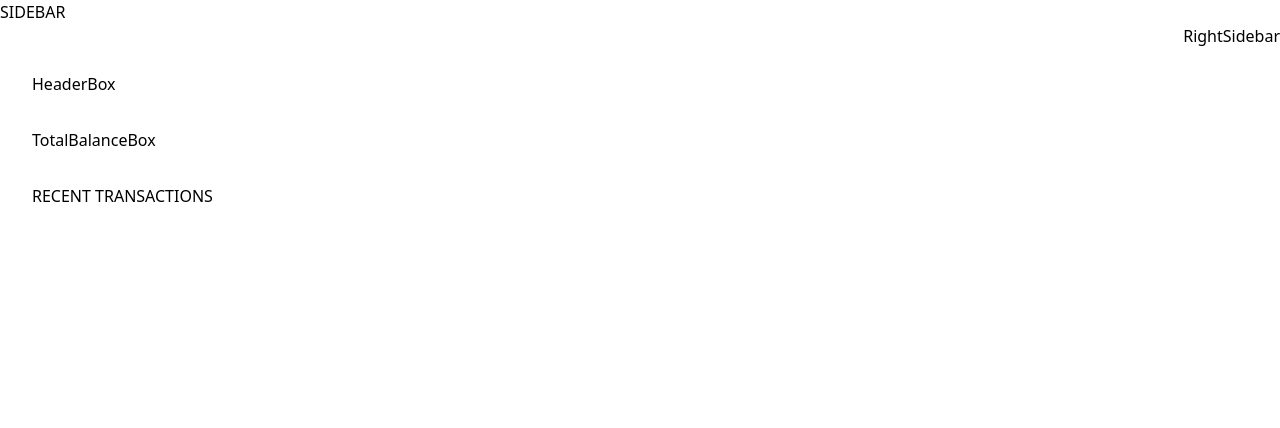
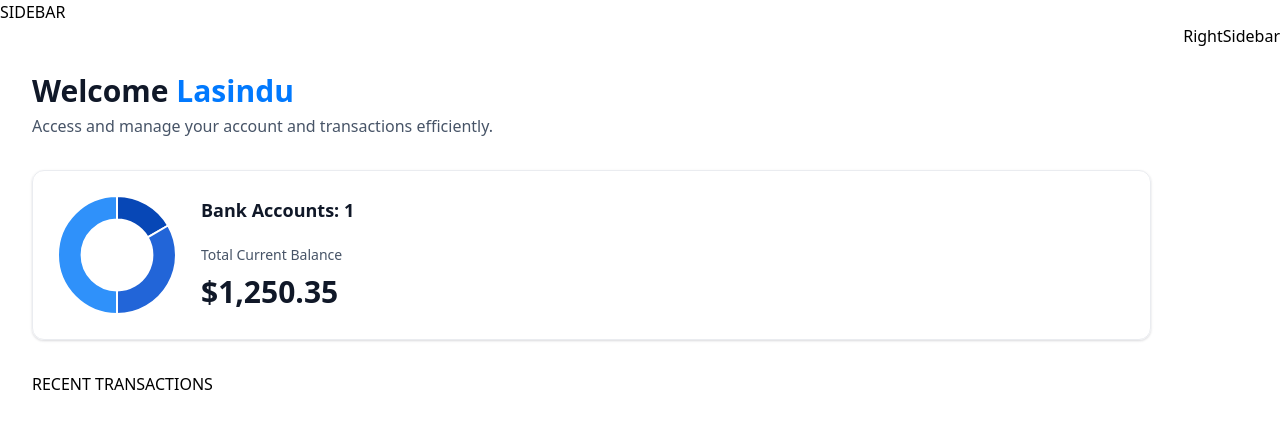
Before and after one commit to lasindu2001/next-banking-app, a Next.js app: page / in a window 1280 px wide. Shown: the top 428 px of the page. Built offline with nearby package versions, Linux system fonts and the light colour scheme.

Commit message:
create home page UI

```diff
--- /dev/null
+++ b/components/AnimatedCounter.tsx
@@ -0,0 +1,18 @@
+'use client';
+
+import CountUp from "react-countup";
+
+const AnimatedCounter = ({ amount }: { amount: number }) => {
+    return (
+        <div className="w-full">
+            <CountUp
+                decimals={2}
+                decimal="."
+                prefix="$"
+                end={amount}
+            />
+        </div>
+    )
+}
+
+export default AnimatedCounter
--- /dev/null
+++ b/components/DoughnutChart.tsx
@@ -0,0 +1,35 @@
+'use client'
+
+import { Chart as ChartJS, ArcElement, Tooltip, Legend } from "chart.js";
+import { Doughnut } from 'react-chartjs-2'
+
+ChartJS.register(ArcElement, Tooltip, Legend);
+
+const DoughnutChart = ({ accounts }: DoughnutChartProps) => {
+    const data = {
+        datasets: [
+            {
+                label: 'Banks',
+                data: [1250, 2500, 3750],
+                backgroundColor: ['#0747b6', '#2265d8', '#2f91fa']
+            }
+        ],
+        labels: ['Bank 1', 'Bank 2', 'Bank 3']
+    }
+
+    return (
+        <Doughnut
+            data={data}
+            options={{
+                cutout: '60%',
+                plugins: {
+                    legend: {
+                        display: false
+                    }
+                }
+            }}
+        />
+    )
+}
+
+export default DoughnutChart
--- a/components/HeaderBox.tsx
+++ b/components/HeaderBox.tsx
@@ -1,6 +1,16 @@
 const HeaderBox = ({ type = "title", title, subtext, user }: HeaderBoxProps) => {
   return (
-    <div>HeaderBox</div>
+    <div className="header-box">
+      <h1 className="header-box-title">
+        {title}
+        {type === 'greeting' && (
+          <span className="text-bankGradient">
+            &nbsp;{user}
+          </span>
+        )}
+      </h1>
+      <p className="header-box-subtext">{subtext}</p>
+    </div>
   )
 }
 
--- a/components/TotalBalanceBox.tsx
+++ b/components/TotalBalanceBox.tsx
@@ -1,9 +1,29 @@
+import AnimatedCounter from "./AnimatedCounter"
+import DoughnutChart from "./DoughnutChart"
+
 const TotalBalanceBox = ({
     accounts = [], totalBanks, totalCurrentBalance
-  }: TotalBalanceBoxProps) => {
-  return (
-    <div>TotalBalanceBox</div>
-  )
+}: TotalBalanceBoxProps) => {
+    return (
+        <section className="total-balance">
+            <div className="total-balance-chart">
+                <DoughnutChart accounts={accounts} />
+            </div>
+            <div className="flex flex-col gap-6">
+                <h2 className="header-2">
+                    Bank Accounts: {totalBanks}
+                </h2>
+                <div className="flex flex-col gap-2">
+                    <p className="total-balance-label">
+                        Total Current Balance
+                    </p>
+                    <div className="total-balance-amount flex-center gap-2">
+                        <AnimatedCounter amount={totalCurrentBalance} />
+                    </div>
+                </div>
+            </div>
+        </section>
+    )
 }
 
 export default TotalBalanceBox
--- a/package.json
+++ b/package.json
@@ -10,12 +10,15 @@
   },
   "dependencies": {
     "@radix-ui/react-slot": "^1.1.0",
+    "chart.js": "^4.4.3",
     "class-variance-authority": "^0.7.0",
     "clsx": "^2.1.1",
     "lucide-react": "^0.399.0",
     "next": "14.2.4",
     "query-string": "^9.0.0",
     "react": "^18",
+    "react-chartjs-2": "^5.2.0",
+    "react-countup": "^6.5.3",
     "react-dom": "^18",
     "tailwind-merge": "^2.3.0",
     "tailwindcss-animate": "^1.0.7"
```
Also changed, not shown: 1 other file (tests, documents, lock files or other folders).
